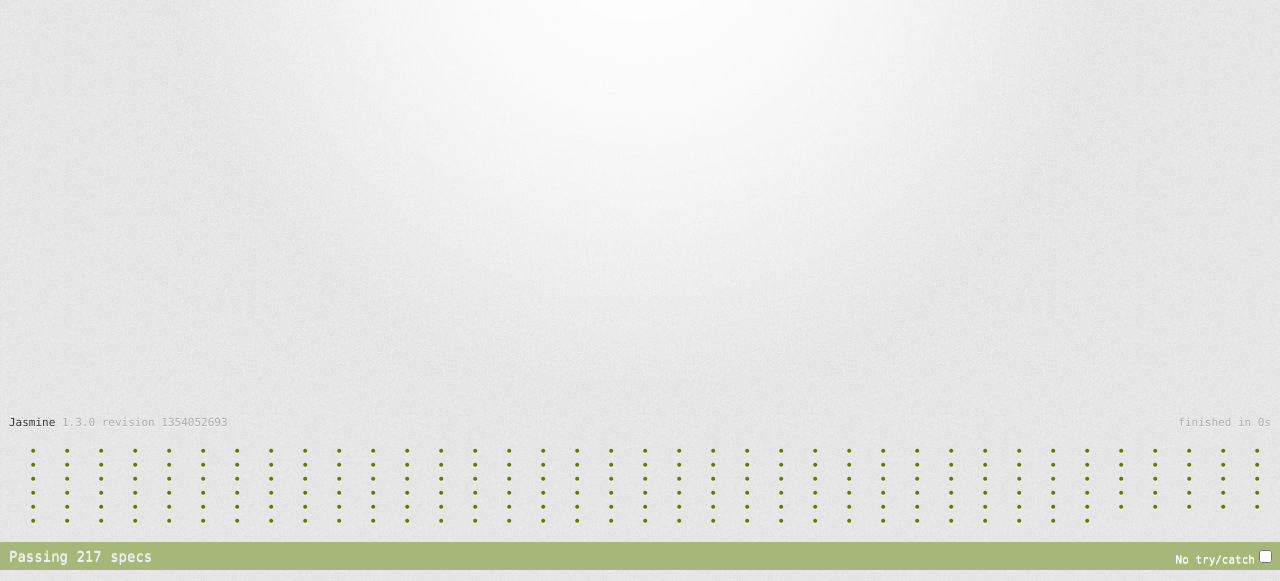
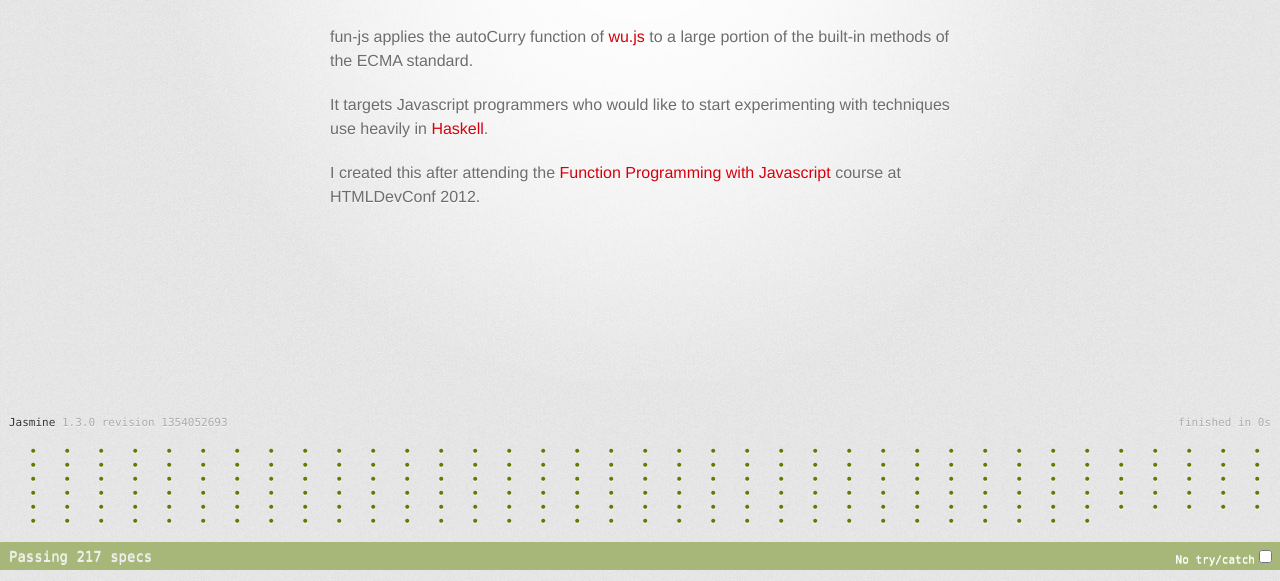
Before and after one commit to briansorahan/fun-js, a website with bundled scripts: page index.html in a window 1280 px wide. Shown: the part 193-774 px from the top of the page. Built offline with nearby package versions, Linux system fonts and the light colour scheme; a web font is replaced by a local one.

Commit message:
Added some info to the project page.

```diff
--- a/index.html
+++ b/index.html
@@ -43,8 +43,11 @@
 
         <hr>
 
-        <!-- <section id="main_content"> -->
-        <!-- </section> -->
+        <section id="main_content">
+          <p>fun-js applies the autoCurry function of <a href="http://fitzgen.github.io/wu.js/">wu.js</a> to a large portion of the built-in methods of the ECMA standard.</p>
+          <p>It targets Javascript programmers who would like to start experimenting with techniques use heavily in <a href="haskell.org">Haskell</a>.</p>
+          <p>I created this after attending the <a href="https://github.com/loop-recur/Fp101">Function Programming with Javascript</a> course at HTMLDevConf 2012.</p>
+        </section>
 
         <!-- <footer> -->
         <!--   fun-js is maintained by <a href="https://github.com/briansorahan">briansorahan</a><br> -->
```
